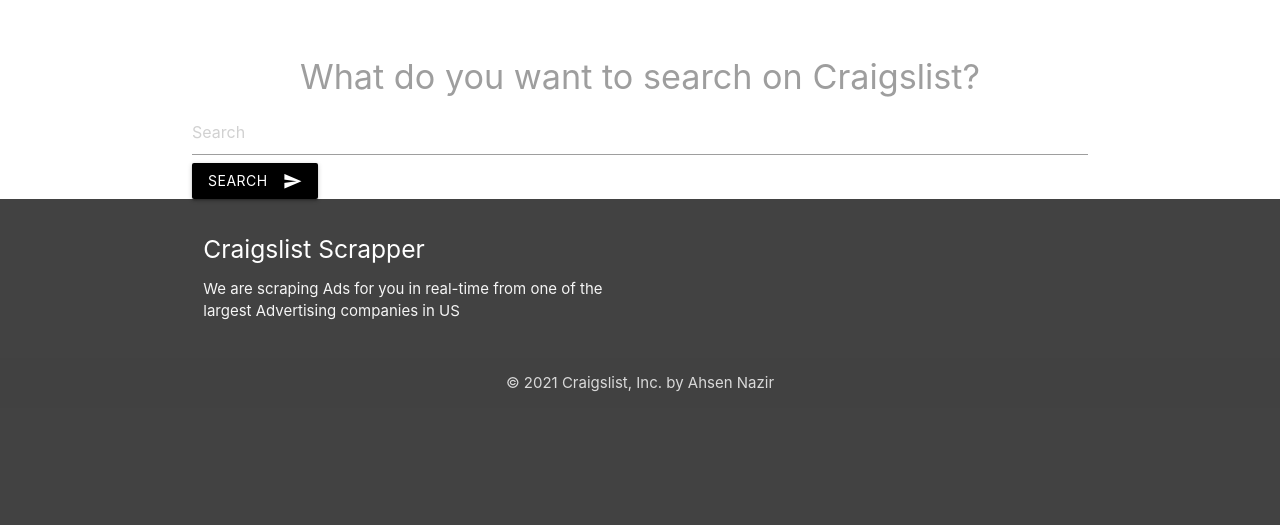
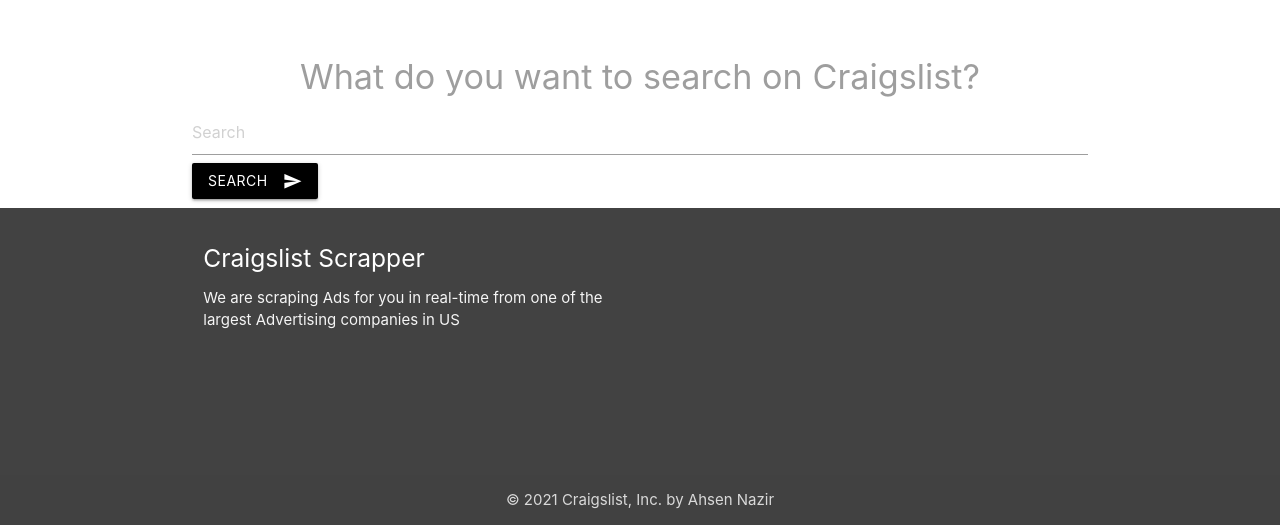
Before and after one commit to acen20/Craigslist, a Django app: template templates/base.html in a window 1280 px wide. Shown: the part 275-800 px from the top of the page. Run offline with Django 3.2, Linux system fonts and the light colour scheme; the template is opened without the code that fills it, so the values that code supplies are empty.

Commit message:
Front-end

```diff
--- a/myapp/static/myapp/style.css
+++ b/myapp/static/myapp/style.css
@@ -78,11 +78,22 @@ body{
 footer{
   margin-top:auto;
   height: 100vh;
+  position: relative;
+}
+
+#footer-copyright{
+  bottom:0;
+  position: absolute;
+  width: 100%;
 }
 
 .card-footer{
   bottom:0;
   position: absolute;
+}
+
+#search{
+  margin-bottom: 1%;
 }
 
 .card{
```
Also changed, not shown: db.sqlite3.
